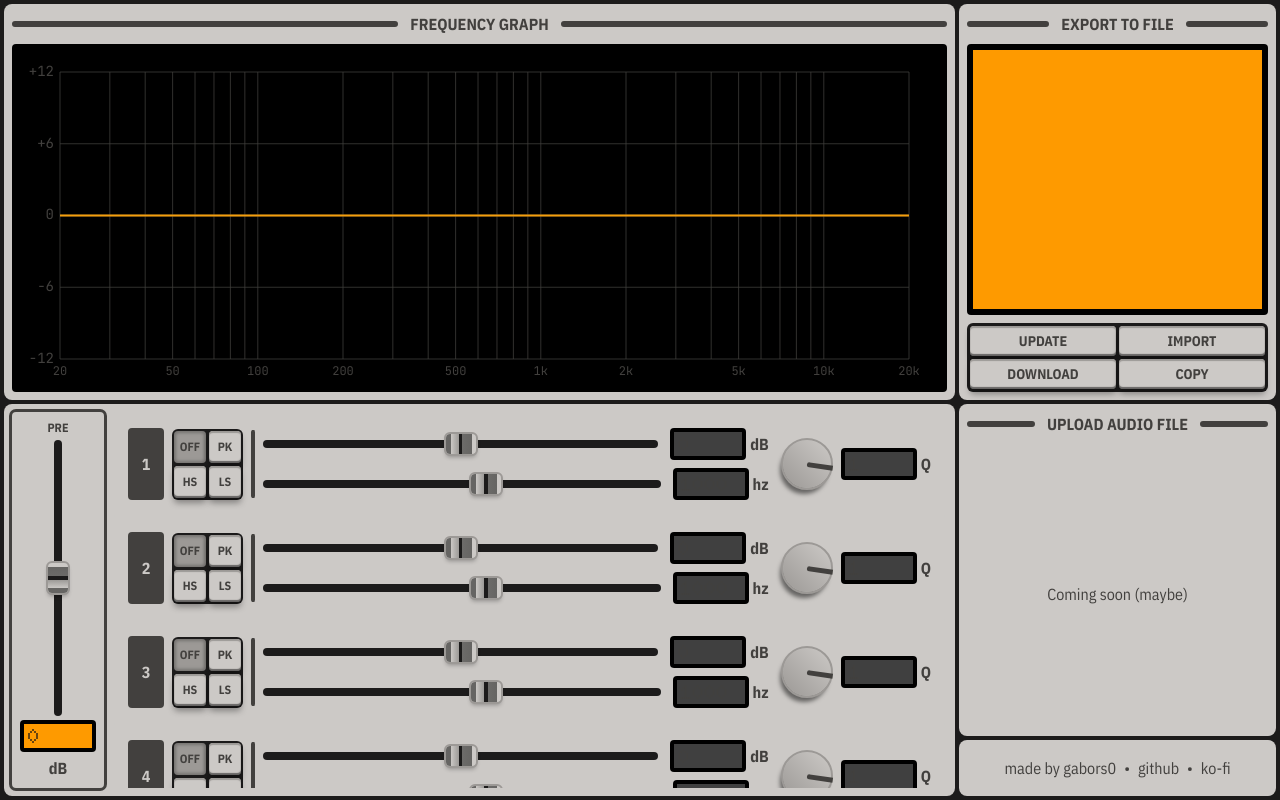
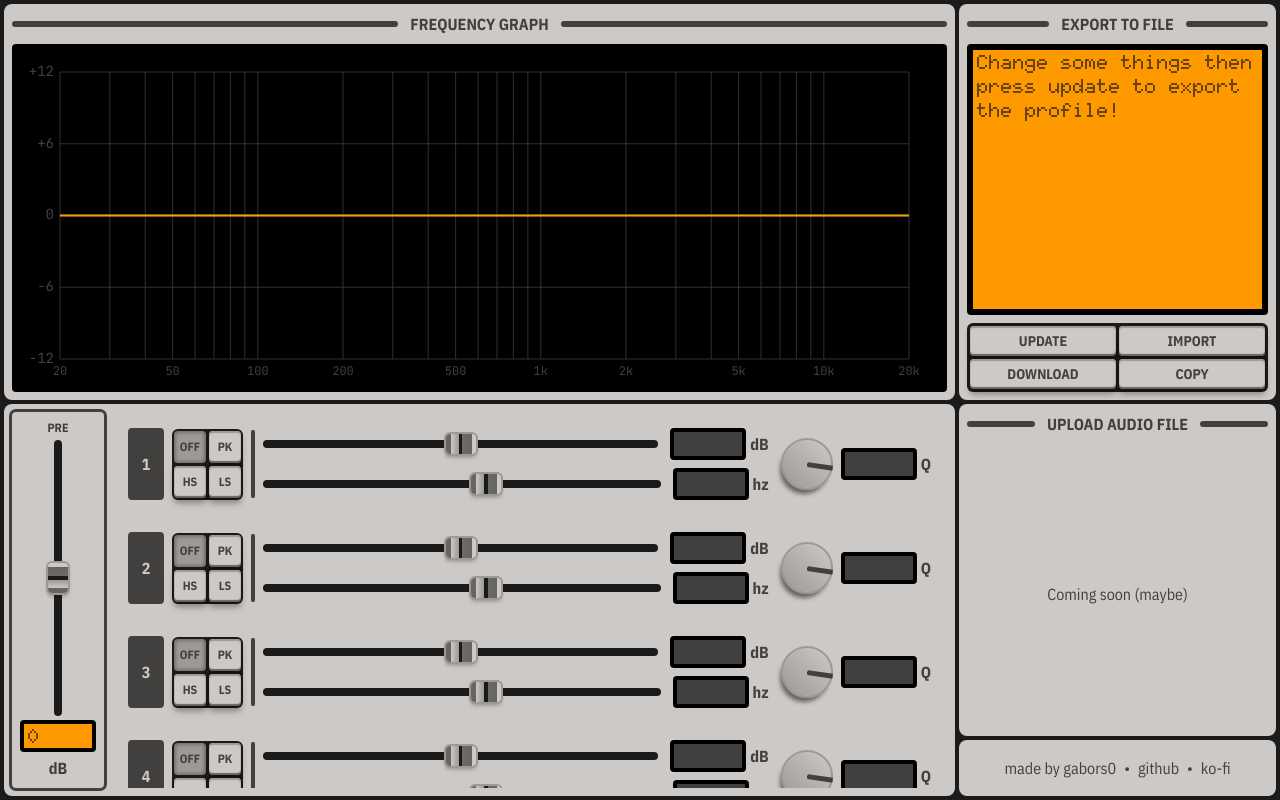
Before and after one commit to gabors0/peq, a SvelteKit app: page / in a window 1280 px wide. Built offline with nearby package versions, Linux system fonts and the light colour scheme.

Commit message:
minor: add initial exportmsg

```diff
--- a/src/routes/+page.svelte
+++ b/src/routes/+page.svelte
@@ -11,7 +11,7 @@
 		Array.from({ length: 20 }, () => ({ mode: 'off' as BandMode, gain: 0, freq: 1000, q: 1.0 }))
 	);
 
-	let exportString = $state('');
+	let exportString = $state('Change some things then press update to export the profile!');
 
 	function updateExport() {
 		let filterNo = 1;
```
